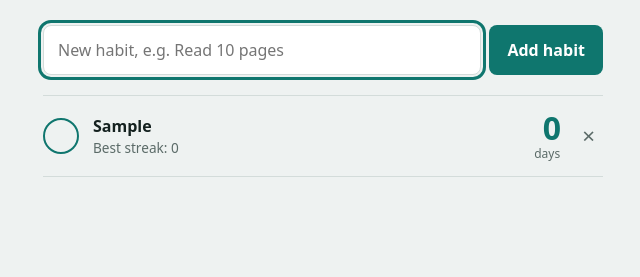
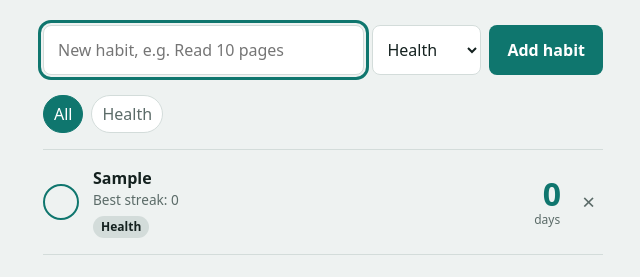
Before and after one commit to Kothman72/my-ad, a plain HTML site: page index.html in a window 1280 px wide. Both pictures are taken after typing "Sample" into the empty fields and a click on the button "Add habit". Shown: the part 147-424 px from the top of the page, without its empty margins (317-957 px from the left). Drawn offline with Linux system fonts and the light colour scheme.

Commit message:
Add habit categories and filtering

```diff
--- a/app.js
+++ b/app.js
@@ -5,6 +5,8 @@
 
   const form = document.getElementById("habit-form");
   const input = document.getElementById("habit-input");
+  const categorySelect = document.getElementById("habit-category");
+  const categoryFilter = document.getElementById("category-filter");
   const list = document.getElementById("habit-list");
   const emptyState = document.getElementById("empty-state");
   const todayLabel = document.getElementById("today-label");
@@ -39,6 +41,8 @@
   }
 
   let habits = load();
+  let activeCategory = "All";
+  const categories = ["Health", "Work", "Learning", "Personal"];
 
   // ---------- Streak logic ----------
   // Current streak: consecutive days ending today, or yesterday if today
@@ -66,8 +70,8 @@
   }
 
   // ---------- Actions ----------
-  function addHabit(name) {
-    habits.push({ id: Date.now().toString(36), name, completions: [] });
+  function addHabit(name, category) {
+    habits.push({ id: Date.now().toString(36), name, category, completions: [] });
     save();
     render();
   }
@@ -108,7 +112,32 @@
     list.replaceChildren();
     emptyState.hidden = habits.length > 0;
 
-    habits.forEach((habit) => {
+    const usedCategories = [...new Set(habits.map((habit) =>
+      categories.includes(habit.category) ? habit.category : "Personal"
+    ))].sort();
+
+    const filters = ["All", ...usedCategories];
+    if (!filters.includes(activeCategory)) activeCategory = "All";
+    categoryFilter.replaceChildren();
+    filters.forEach((category) => {
+      const button = el("button", activeCategory === category ? "active" : "", category);
+      button.type = "button";
+      button.setAttribute("aria-pressed", String(activeCategory === category));
+      button.addEventListener("click", () => {
+        activeCategory = category;
+        render();
+      });
+      categoryFilter.appendChild(button);
+    });
+
+    const visibleHabits = activeCategory === "All"
+      ? habits
+      : habits.filter((habit) =>
+          (categories.includes(habit.category) ? habit.category : "Personal") === activeCategory
+        );
+
+    emptyState.hidden = visibleHabits.length > 0;
+    visibleHabits.forEach((habit) => {
       const done = habit.completions.includes(today);
       const streak = currentStreak(habit.completions);
 
@@ -122,6 +151,8 @@
 
       const name = el("div", "name", habit.name);
       name.appendChild(el("span", "meta", `Best streak: ${bestStreak(habit.completions)}`));
+      const habitCategory = categories.includes(habit.category) ? habit.category : "Personal";
+      name.appendChild(el("span", "category", habitCategory));
 
       const streakBox = el("div", "streak");
       streakBox.append(el("strong", "", String(streak)), el("span", "", streak === 1 ? "day" : "days"));
@@ -135,8 +166,10 @@
       list.appendChild(li);
     });
 
-    const doneCount = habits.filter((h) => h.completions.includes(today)).length;
-    progress.textContent = habits.length ? `${doneCount} of ${habits.length} done today` : "";
+    const doneCount = visibleHabits.filter((h) => h.completions.includes(today)).length;
+    progress.textContent = visibleHabits.length
+      ? `${doneCount} of ${visibleHabits.length} done today`
+      : "";
   }
 
   // ---------- Events ----------
@@ -144,7 +177,7 @@
     e.preventDefault();
     const name = input.value.trim();
     if (!name) return;
-    addHabit(name);
+    addHabit(name, categorySelect.value);
     input.value = "";
     input.focus();
   });
--- a/index.html
+++ b/index.html
@@ -17,9 +17,16 @@
     <form id="habit-form" autocomplete="off">
       <input id="habit-input" type="text" maxlength="60" required
              placeholder="New habit, e.g. Read 10 pages" aria-label="Habit name">
+      <select id="habit-category" aria-label="Habit category">
+        <option value="Health">Health</option>
+        <option value="Work">Work</option>
+        <option value="Learning">Learning</option>
+        <option value="Personal">Personal</option>
+      </select>
       <button type="submit">Add habit</button>
     </form>
 
+    <div id="category-filter" class="category-filter" aria-label="Filter habits by category"></div>
     <ul id="habit-list"></ul>
     <p id="empty-state" hidden>No habits yet. Add your first one above.</p>
   </main>
--- a/style.css
+++ b/style.css
@@ -42,6 +42,11 @@ input[type="text"] {
   border: 1px solid var(--line); border-radius: 8px;
   background: var(--surface); color: var(--ink); font: inherit;
 }
+select {
+  padding: 12px 10px;
+  border: 1px solid var(--line); border-radius: 8px;
+  background: var(--surface); color: var(--ink); font: inherit;
+}
 button { font: inherit; cursor: pointer; }
 form button {
   padding: 12px 18px; border: 0; border-radius: 8px;
@@ -50,6 +55,16 @@ form button {
 :focus-visible { outline: 3px solid var(--accent); outline-offset: 2px; }
 
 ul { list-style: none; margin: 0; padding: 0; border-top: 1px solid var(--line); }
+.category-filter {
+  display: flex; flex-wrap: wrap; gap: 8px; margin: 0 0 16px;
+}
+.category-filter button {
+  padding: 6px 10px; border: 1px solid var(--line); border-radius: 999px;
+  background: var(--surface); color: var(--muted);
+}
+.category-filter button.active {
+  border-color: var(--accent); background: var(--accent); color: var(--accent-ink);
+}
 li {
   display: grid; grid-template-columns: auto 1fr auto auto;
   align-items: center; gap: 14px;
@@ -66,6 +81,11 @@ li {
 .name { font-weight: 600; overflow-wrap: anywhere; }
 .done .name { color: var(--muted); text-decoration: line-through; }
 .meta { display: block; font-size: 0.85rem; font-weight: 400; color: var(--muted); text-decoration: none; }
+.category {
+  display: inline-block; margin-top: 6px; padding: 2px 8px;
+  border-radius: 999px; background: var(--line); color: var(--ink);
+  font-size: 0.75rem; font-weight: 600; text-decoration: none;
+}
 
 .streak { text-align: right; line-height: 1; }
 .streak strong { display: block; font-size: 2rem; letter-spacing: -0.03em; color: var(--accent); }
@@ -80,3 +100,9 @@ li {
 #empty-state { text-align: center; color: var(--muted); padding: 32px 0; }
 
 @media (prefers-reduced-motion: reduce) { .check { transition: none; } }
+@media (max-width: 560px) {
+  form { flex-wrap: wrap; }
+  input[type="text"] { flex-basis: 100%; }
+  select { flex: 1; }
+  form button { flex: 1; }
+}
```
